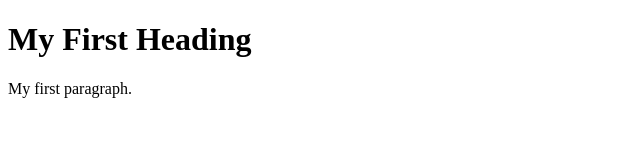
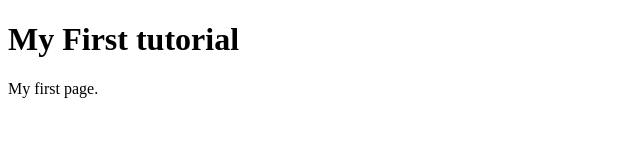
Before and after one commit to sadasiva111/Demo, a plain HTML site: page index.html in a window 1280 px wide. Shown: the whole page, without its empty margins (0-640 px from the left). Drawn offline with Linux system fonts and the light colour scheme.

Commit message:
modified index.html

```diff
--- a/index.html
+++ b/index.html
@@ -3,9 +3,9 @@
 
 <body>
 
-    <h1>My First Heading</h1>
+    <h1>My First tutorial</h1>
 
-    <p>My first paragraph.</p>
+    <p>My first page.</p>
 
 </body>
 
```
